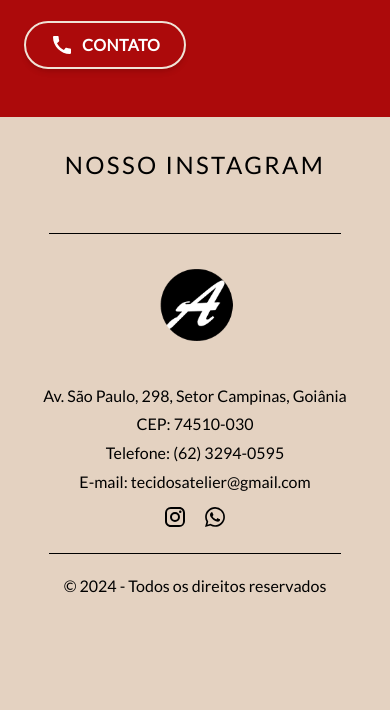
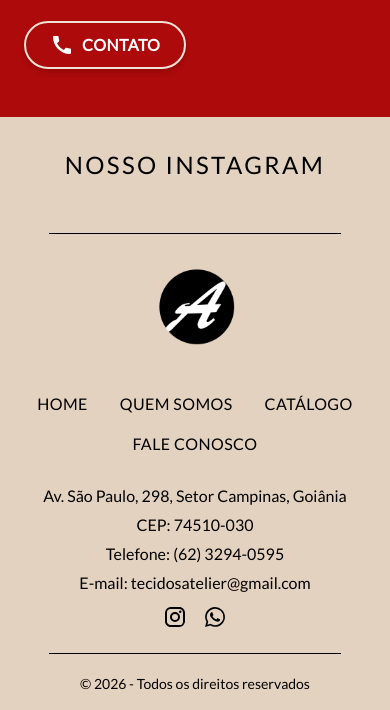
Before and after one commit to nst-software/projeto-atelier, an Astro site: page / in a window 390 px wide. Shown: the part 4518-5228 px from the top of the page. Before the commit the page ends 5132 px from the top, so only its background shows below. Built offline with nearby package versions, Linux system fonts and the light colour scheme; Astro itself is replaced by a stand-in of ours.

Commit message:
style: show the footer nav on phones and derive the copyright year

```diff
--- a/src/components/Footer.astro
+++ b/src/components/Footer.astro
@@ -5,6 +5,7 @@ import { navRoutes } from "../config/routes";
 import { siteConfig } from "../config/site";
 
 const store = siteConfig.locations.store;
+const year = new Date().getFullYear();
 ---
 
 <div class="flex w-full flex-col items-center">
@@ -12,15 +13,15 @@ const store = siteConfig.locations.store;
   <footer
     class="flex w-full max-w-screen-xl flex-col items-center gap-5 px-4 text-on-beige sm:flex-row sm:justify-center"
   >
-    <div class="flex w-1/2 items-center justify-center sm:w-[30%]">
-      <Image src={roundLogo} alt={siteConfig.name} width={240} densities={[1, 2]} class="h-auto w-3/5" />
+    <div class="flex w-full items-center justify-center sm:w-1/3">
+      <Image src={roundLogo} alt={siteConfig.name} width={240} densities={[1, 2]} class="h-auto w-28 sm:w-3/5 sm:max-w-[240px]" />
     </div>
-    <nav aria-label="Rodapé" class="hidden w-[30%] sm:block">
-      <ul class="flex flex-col items-center gap-2">
+    <nav aria-label="Rodapé" class="w-full sm:w-1/3">
+      <ul class="flex flex-wrap justify-center gap-x-4 gap-y-1 sm:flex-col sm:items-center sm:gap-2">
         {
           navRoutes.map(({ label, href }) => (
             <li>
-              <a href={href} class="block px-2 py-1.5 uppercase hover:text-brand-red">
+              <a href={href} class="block rounded px-2 py-1.5 uppercase tracking-wide transition-colors hover:text-brand-red">
                 {label}
               </a>
             </li>
@@ -28,7 +29,7 @@ const store = siteConfig.locations.store;
         }
       </ul>
     </nav>
-    <address class="flex w-full flex-col items-center text-center leading-[1.8] not-italic sm:w-[30%]">
+    <address class="flex w-full flex-col items-center text-center leading-[1.8] not-italic sm:w-1/3">
       <span>{store.street}, {store.neighborhood}, {store.city}</span>
       <span>CEP: {store.postalCode}</span>
       <span>
@@ -68,5 +69,5 @@ const store = siteConfig.locations.store;
     </address>
   </footer>
   <hr class="my-5 w-3/4 border-on-beige" />
-  <p class="mb-4">© 2024 - Todos os direitos reservados</p>
+  <p class="mb-4 text-sm">© {year} - Todos os direitos reservados</p>
 </div>
```
